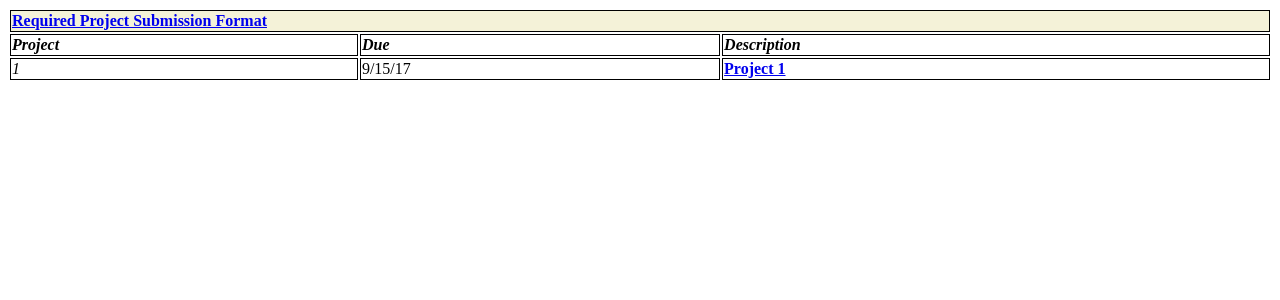
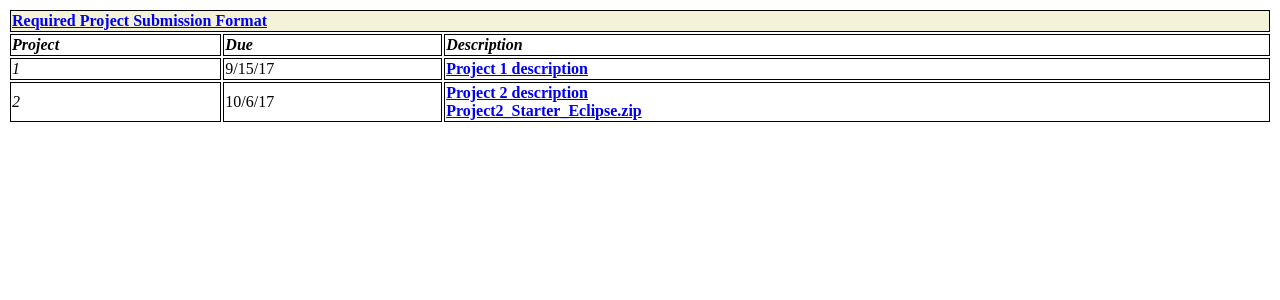
Before and after one commit to CNUClasses/CPSC327, a Jekyll site: the page navbar/Projects.html, which Jekyll copies as it is, in a window 1280 px wide. Shown: the top 300 px of the page. Built offline with Jekyll 4.4.1, drawn with Linux system fonts in a browser that asks for light colours.

Commit message:
added proj 2

```diff
--- a/navbar/Projects.html
+++ b/navbar/Projects.html
@@ -30,7 +30,16 @@
                <td class="style_white "><em>1</em></td>
                <td class="style_white ">9/15/17</td>
                <td class="style_white ">
-                  <strong><a href="https://github.com/CNUClasses/CPSC327/blob/master/content/Projects-Eclipse/proj1/proj1.pdf"> Project 1</a></strong>
+                  <strong><a href="https://github.com/CNUClasses/CPSC327/blob/master/content/Projects-Eclipse/proj1/proj1.pdf"> Project 1 description</a></strong>
+              </td>
+            </tr>
+            <tr>
+               <td class="style_white "><em>2</em></td>
+               <td class="style_white ">10/6/17</td>
+               <td class="style_white ">
+           		  <strong><a href="https://github.com/CNUClasses/CPSC327/blob/master/content/Projects-Eclipse/proj2_array/Project2_New_Eclipse.pdf"> Project 2 description</a></strong><br>
+                  <strong><a href="https://github.com/CNUClasses/CPSC327/blob/master/content/Projects-Eclipse/proj2_array/Project2_Starter_Eclipse.zip"> Project2_Starter_Eclipse.zip</a></strong>
+
               </td>
             </tr>
            </table>
```
Also changed, not shown: 3 other files.
